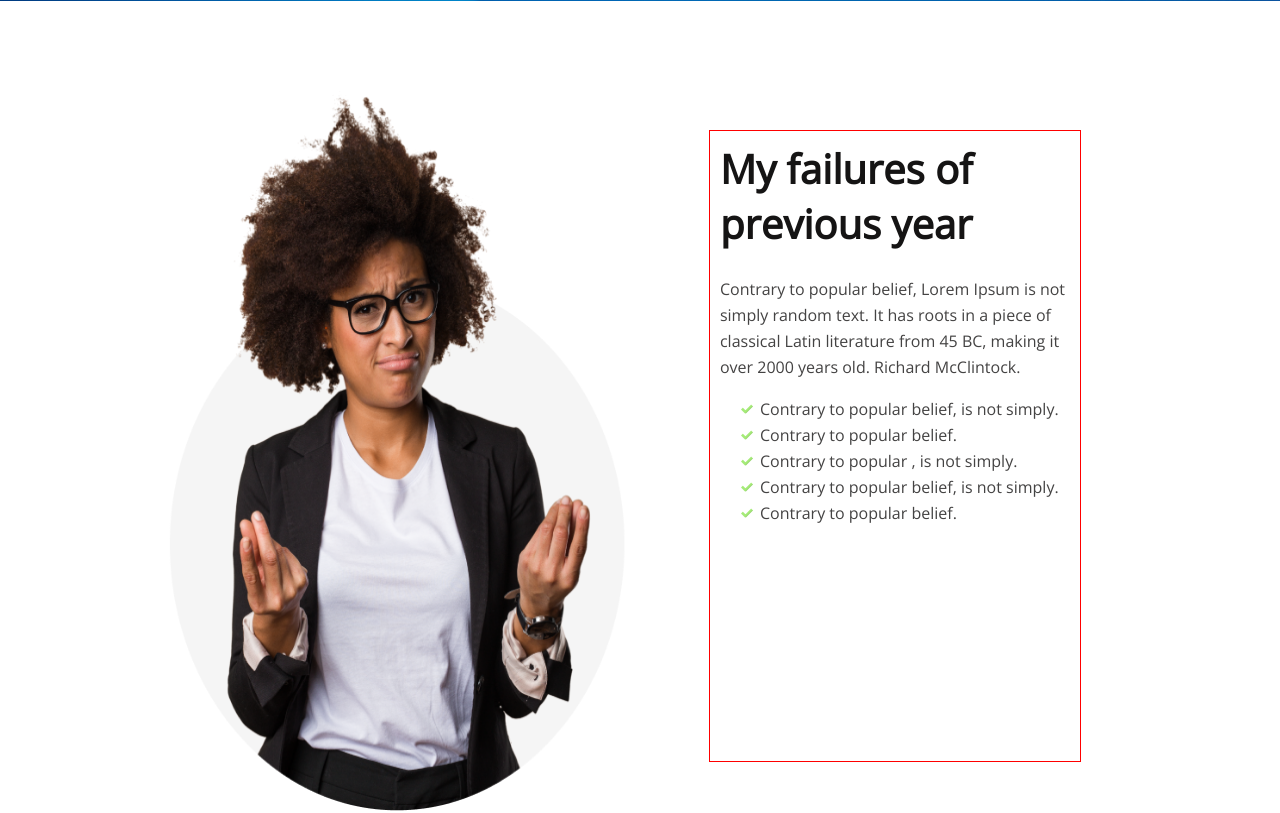
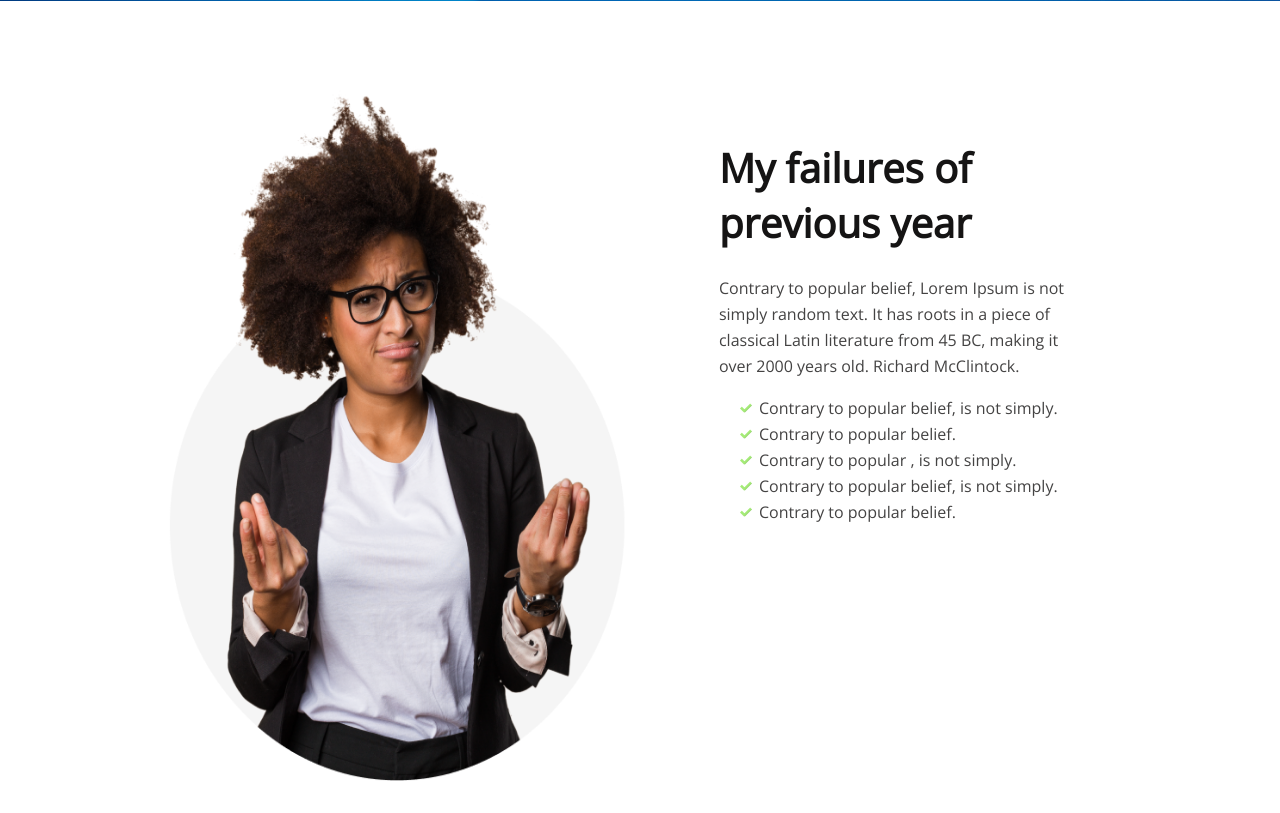
Before and after one commit to NusratParvin/new-year, a plain HTML site: page index.html in a window 1280 px wide. Shown: the part 709-1522 px from the top of the page. Drawn offline with nearby package versions, Linux system fonts and the light colour scheme.

Commit message:
commit done version

```diff
--- a/style/style.css
+++ b/style/style.css
@@ -59,7 +59,7 @@ main{
 .about-me{
     margin: 0 auto;
     width:90%;
-    height: 730px;
+    height: 700px;
     margin-top:80px;
     display: flex;
     justify-content: space-around;
@@ -71,7 +71,7 @@ main{
     width: 50%;
 }
 
-.my-words{ border:1px solid red;
+.my-words{
     margin:5%;
     padding: 10px;
 }
```
